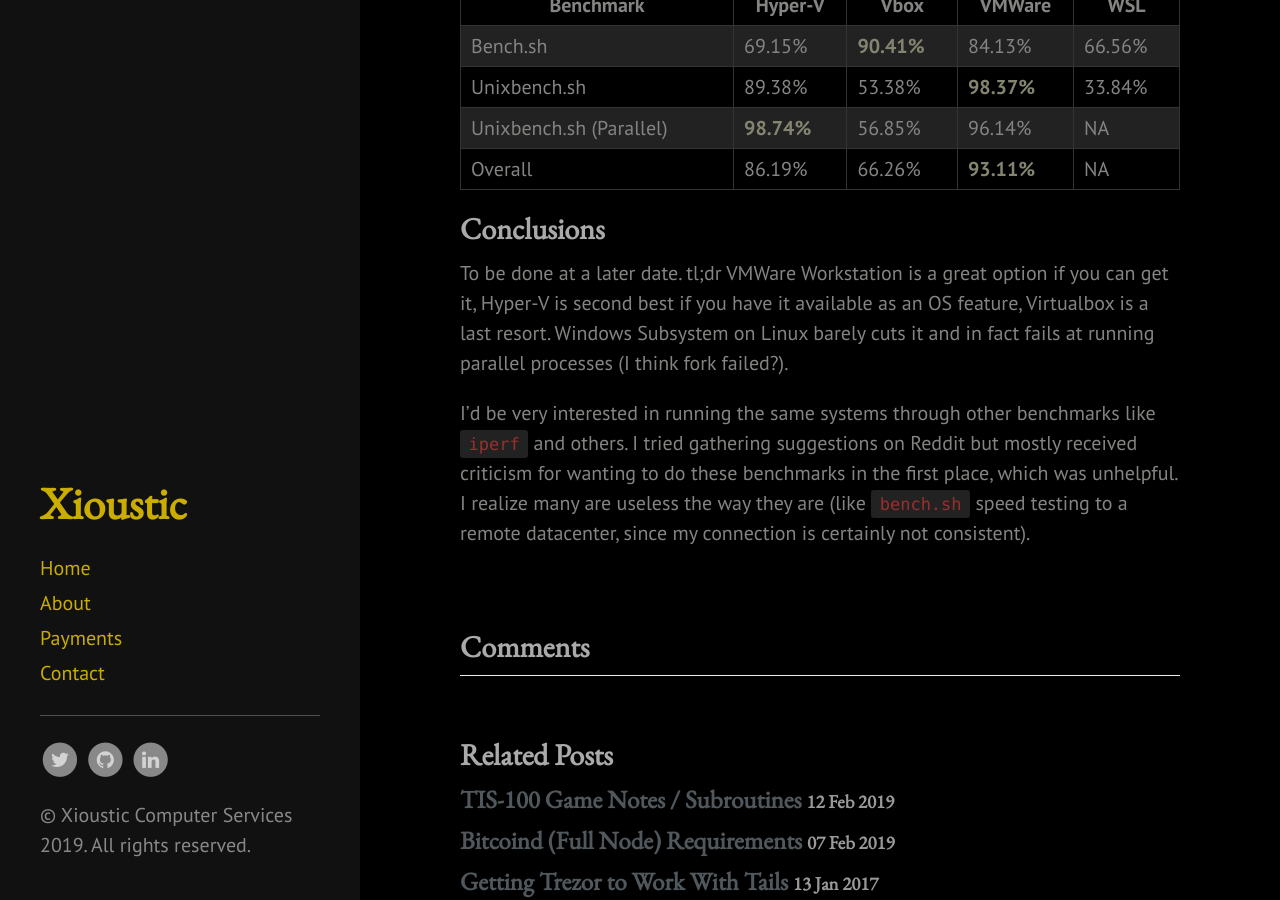
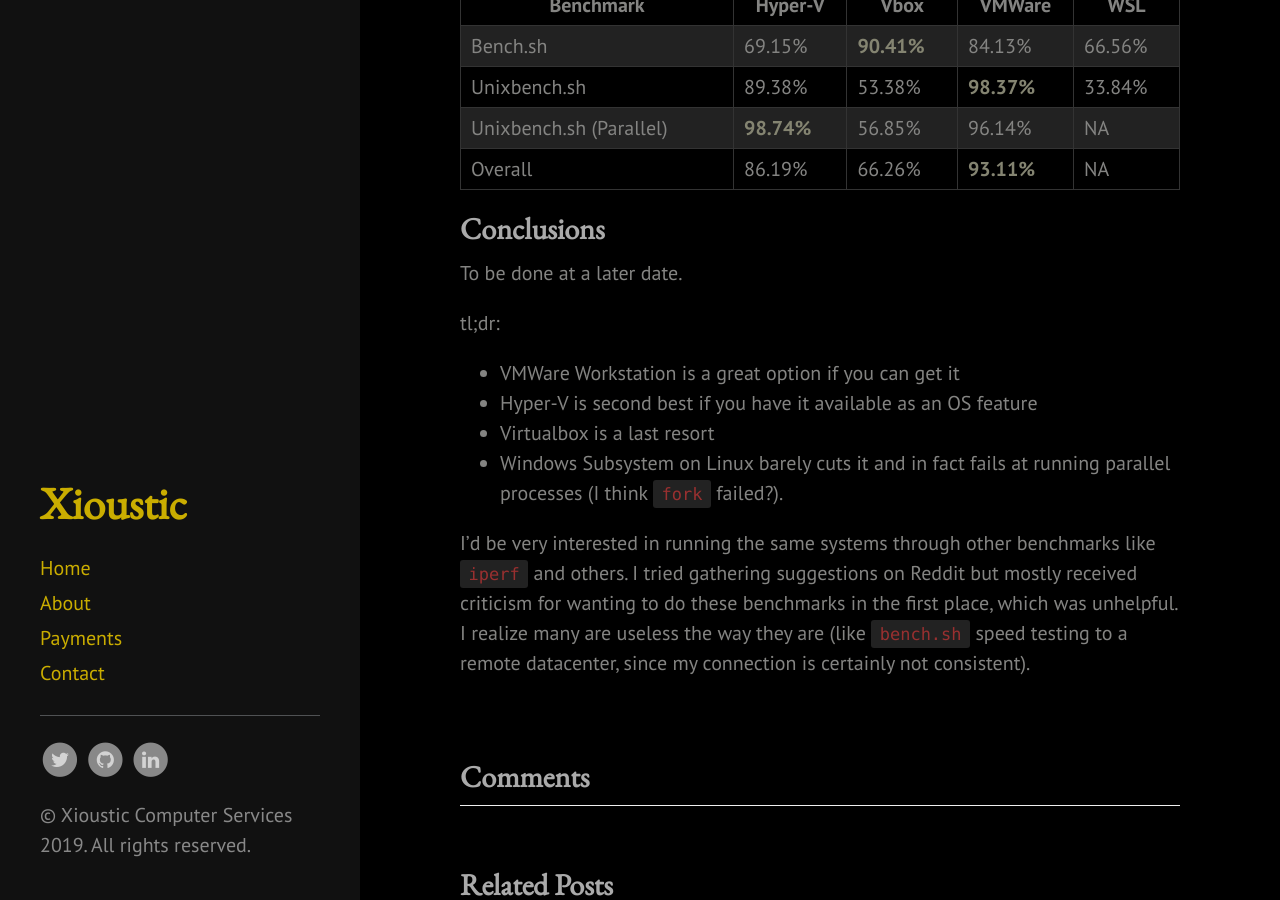
Before and after one commit to Xioustic/xioustic.github.io, a Jekyll site: the page built from _posts/2019-06-07-windows-hypervisors-benchmarks.md, in a window 1280 px wide and 900 px high, scrolled down 5372 px. Built offline with Jekyll 4.4.1, drawn with Linux system fonts in a browser that asks for light colours; nearby versions of some CDN libraries; comment, search, counter and statistics services are not loaded.

```diff
--- a/_posts/2019-06-07-windows-hypervisors-benchmarks.md
+++ b/_posts/2019-06-07-windows-hypervisors-benchmarks.md
@@ -95,6 +95,12 @@ Summarizing up by test type averages:
 | Overall                 | 86.19%  |	66.26%	| **93.11%** | NA     |
 
 ## Conclusions
-To be done at a later date. tl;dr VMWare Workstation is a great option if you can get it, Hyper-V is second best if you have it available as an OS feature, Virtualbox is a last resort. Windows Subsystem on Linux barely cuts it and in fact fails at running parallel processes (I think fork failed?).
+To be done at a later date.
+
+tl;dr:
+- VMWare Workstation is a great option if you can get it
+- Hyper-V is second best if you have it available as an OS feature
+- Virtualbox is a last resort
+- Windows Subsystem on Linux barely cuts it and in fact fails at running parallel processes (I think `fork` failed?).
 
 I'd be very interested in running the same systems through other benchmarks like `iperf` and others. I tried gathering suggestions on Reddit but mostly received criticism for wanting to do these benchmarks in the first place, which was unhelpful. I realize many are useless the way they are (like `bench.sh` speed testing to a remote datacenter, since my connection is certainly not consistent).
```
